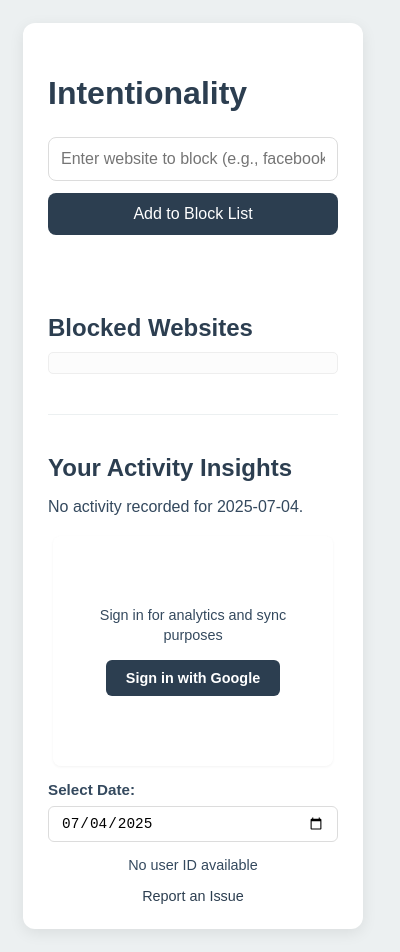
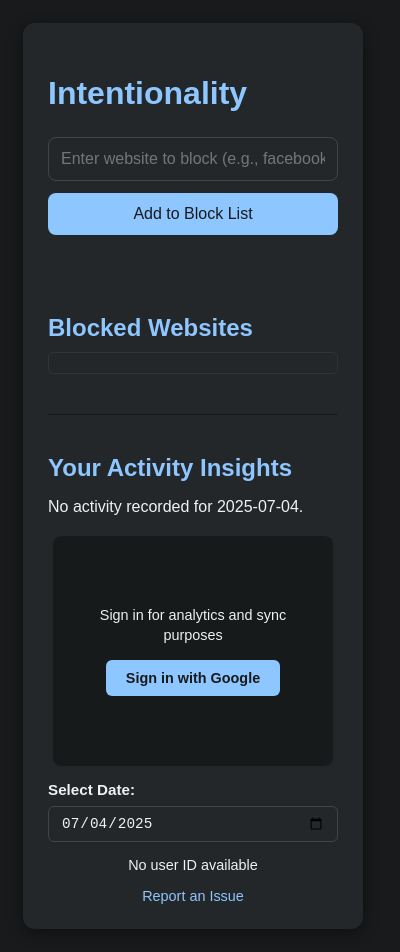
Before and after one commit to nibodhdaware/intentionality, a browser extension: page popup.html in a window 400 px wide. Drawn offline with Linux system fonts and the dark colour scheme.

Commit message:
added dark mode

```diff
--- a/popup.html
+++ b/popup.html
@@ -284,6 +284,87 @@
                 color: var(--zen-dark);
                 text-decoration: underline;
             }
+            /* --- DARK MODE SUPPORT --- */
+            @media (prefers-color-scheme: dark) {
+                :root {
+                    --calm-blue: #8ec6ff;
+                    --zen-light: #181a1b;
+                    --zen-dark: #f1f1f1;
+                }
+                body {
+                    background-color: var(--zen-light);
+                    color: var(--zen-dark);
+                }
+                .container {
+                    background-color: #23272a;
+                    color: var(--zen-dark);
+                    box-shadow: 0 4px 15px rgba(0, 0, 0, 0.4);
+                }
+                h2,
+                h3,
+                .stats-section-item h4 {
+                    color: var(--calm-blue);
+                }
+                input,
+                .date-selector input[type="date"] {
+                    background-color: #23272a;
+                    color: var(--zen-dark);
+                    border: 1px solid #444;
+                }
+                input:focus,
+                .date-selector input[type="date"]:focus {
+                    border-color: var(--calm-blue);
+                    box-shadow: 0 0 0 3px rgba(142, 198, 255, 0.15);
+                }
+                button,
+                .migrate-btn,
+                .signin-button {
+                    background-color: var(--calm-blue);
+                    color: #181a1b;
+                }
+                button:hover,
+                .migrate-btn:hover,
+                .signin-button:hover {
+                    background-color: #4a90e2;
+                    color: #fff;
+                }
+                .blocked-sites,
+                .stats-section-item {
+                    background-color: #23272a;
+                    color: var(--zen-dark);
+                }
+                #blockedSitesList,
+                .stats-section-item {
+                    background-color: #23272a;
+                    border: 1px solid #333;
+                }
+                .site-item span {
+                    color: var(--zen-dark);
+                }
+                .remove-btn {
+                    background-color: #e74c3c;
+                    color: #fff;
+                }
+                .remove-btn:hover {
+                    background-color: #c0392b;
+                }
+                .chart-container {
+                    background-color: #23272a;
+                }
+                .chart-overlay {
+                    background: rgba(24, 26, 27, 0.95);
+                }
+                .signin-message,
+                .migration-status {
+                    color: var(--zen-dark);
+                }
+                .report-issue-link a {
+                    color: var(--calm-blue);
+                }
+                .report-issue-link a:hover {
+                    color: #fff;
+                }
+            }
         </style>
     </head>
     <body>
```
Also changed, not shown: why_prompt.html (+45 -6 lines), 1 other file.
